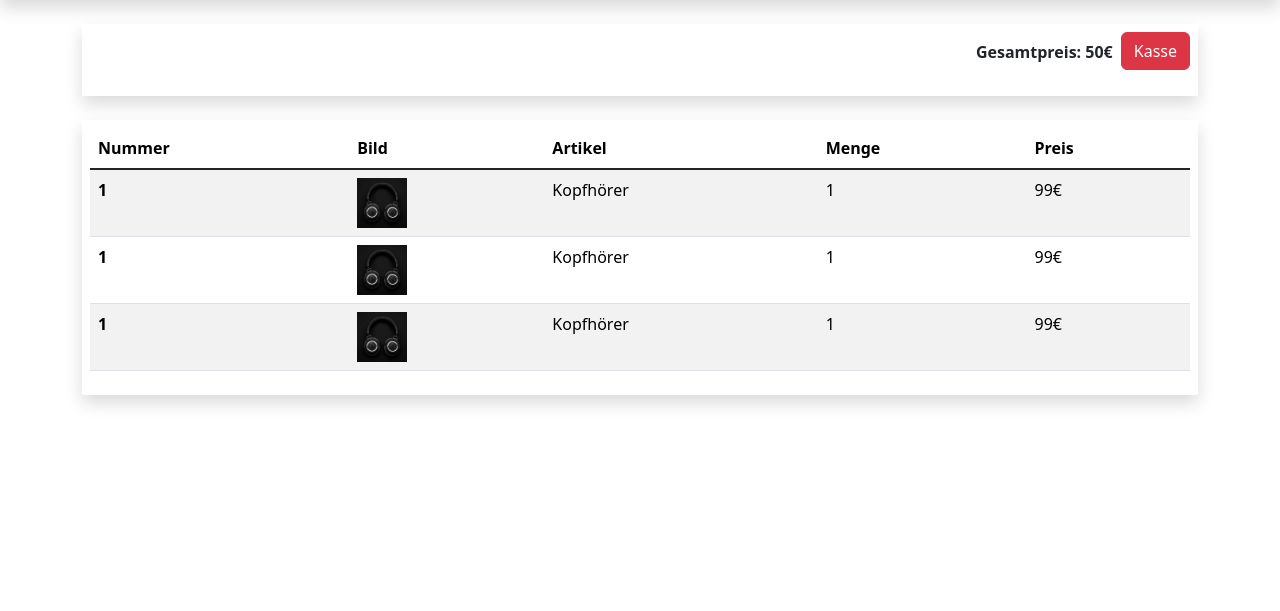
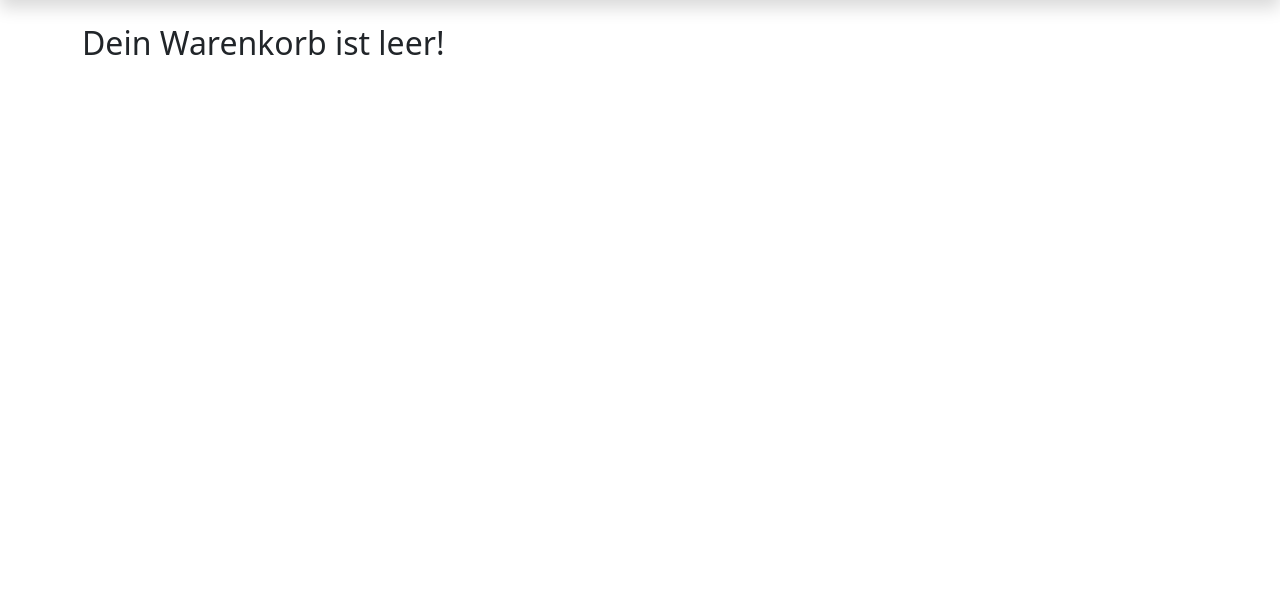
Before and after one commit to mzander-1/learning_django, a Django app: page /warenkorb/ in a window 1280 px wide. Shown: the part 93-704 px from the top of the page. Run offline with Django 4.2, Linux system fonts and the light colour scheme.

Commit message:
updated warenkorb.html, updated views.py

```diff
--- a/shop/templates/shop/warenkorb.html
+++ b/shop/templates/shop/warenkorb.html
@@ -2,10 +2,12 @@
 {% load static %}
 
 {%  block content %}
+    {% if artikels %}
     <div class="row mt-4">
         <div class="col-12">
             <div class="shadow p-2 mb-4">
-                <div class="d-flex justify-content-end">
+                <div class="d-flex">
+                    <h3 class="me-auto fw-bold p-2">Warenkorb</h3>
                     <p class="fw-bold p-2">Gesamtpreis: 50€</p>
                     <p><a class="btn btn-danger" href="{% url 'kasse' %}">Kasse</a></p>
                 </div>
@@ -17,7 +19,7 @@
                 <table class="table table-striped table-hover">
                   <thead>
                     <tr>
-                      <th scope="col">Nummer</th>
+                      <th scope="col">Nr.</th>
                       <th scope="col">Bild</th>
                       <th scope="col">Artikel</th>
                       <th scope="col">Menge</th>
@@ -25,30 +27,21 @@
                     </tr>
                   </thead>
                   <tbody class="table-group-divider">
+                  {% for artikel in artikels %}
                     <tr>
-                      <th scope="row">1</th>
-                      <td><img src="{% static 'images/kopfhoerer.jpg' %}" width="50" height="50" alt="Kopfhörer"></td>
-                      <td>Kopfhörer</td>
-                      <td>1</td>
-                      <td>99€</td>
+                      <th scope="row">{{ artikel.id }}</th>
+                      <td><img src="{{artikel.artikel.bild.url}}" width="50" height="50" alt="{{ artikel.name }}"></td>
+                      <td>{{ artikel.artikel.name }}</td>
+                      <td>{{ artikel.menge }}</td>
+                      <td>{{ artikel.artikel.preis|floatformat:2 }} €</td>
                     </tr>
-                    <tr>
-                      <th scope="row">1</th>
-                      <td><img src="{% static 'images/kopfhoerer.jpg' %}" width="50" height="50" alt="Kopfhörer"></td>
-                      <td>Kopfhörer</td>
-                      <td>1</td>
-                      <td>99€</td>
-                    </tr>
-                    <tr>
-                      <th scope="row">1</th>
-                      <td><img src="{% static 'images/kopfhoerer.jpg' %}" width="50" height="50" alt="Kopfhörer"></td>
-                      <td>Kopfhörer</td>
-                      <td>1</td>
-                      <td>99€</td>
-                    </tr>
+                  {% endfor %}
                   </tbody>
                 </table>
             </div>
         </div>
     </div>
+    {% else %}
+    <h2>Dein Warenkorb ist leer!</h2>
+    {% endif %}
 {% endblock content %}
--- a/shop/views.py
+++ b/shop/views.py
@@ -11,7 +11,15 @@ def shop(request):
 
 
 def warenkorb(request):
-    return render(request, "shop/warenkorb.html")
+    if request.user.is_authenticated:
+        kunde = request.user.kunde
+        bestellung, created = Bestellung.objects.get_or_create(kunde=kunde, erledigt=False)
+        artikels = bestellung.bestellteartikel_set.all()
+    else:
+        artikels = []
+
+    ctx = {'artikels': artikels}
+    return render(request, "shop/warenkorb.html", ctx)
 
 
 def kasse(request):
```
Also changed, not shown: db.sqlite3.
